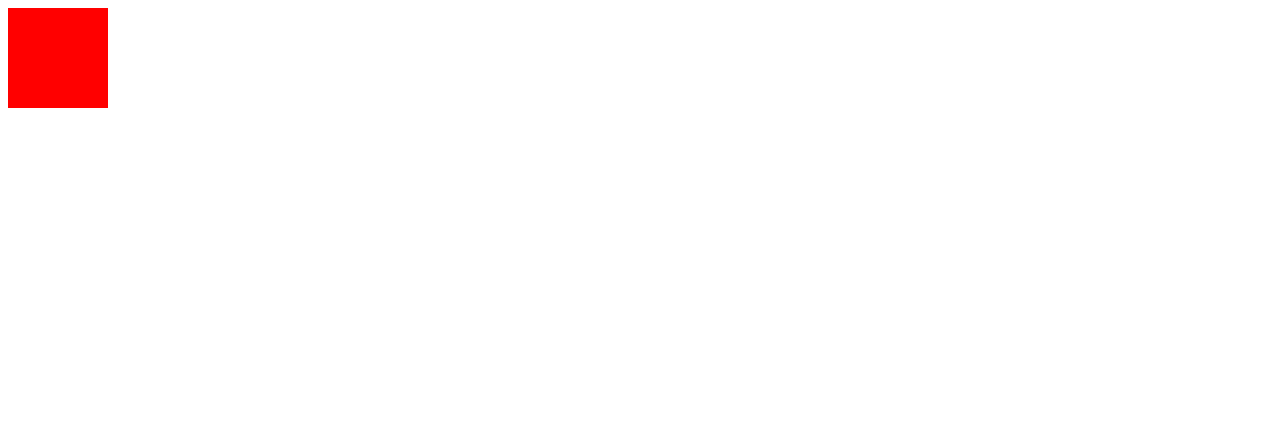
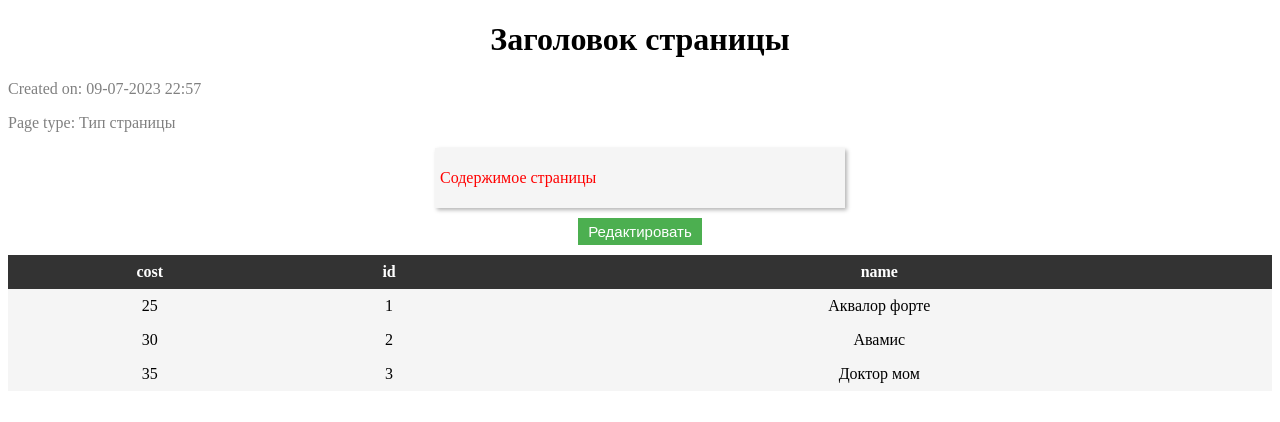
Before and after one commit to ankvsnkv/MedicalQueueFront, an Angular app: page / in a window 1280 px wide. Shown: the top 422 px of the page. Built offline with nearby package versions, Linux system fonts and the light colour scheme.

Commit message:
Добавлен компонент страницы, добавлен грид компонент

```diff
--- a/src/app/app.component.html
+++ b/src/app/app.component.html
@@ -1 +1,2 @@
-<div style="background: var(--main-color); height: 100px; width: 100px;"></div>
+<!--<div style="background: var(--main-color); height: 100px; width: 100px;"></div> -->
+<app-page></app-page>
--- /dev/null
+++ b/src/app/data-grid/data-grid.component.html
@@ -0,0 +1,12 @@
+<table>
+    <thead>
+      <tr>
+        <th *ngFor="let header of data[0] | keyvalue">{{ header.key }}</th>
+      </tr>
+    </thead>
+    <tbody>
+      <tr *ngFor="let item of data">
+        <td *ngFor="let value of item | keyvalue">{{ value.value }}</td>
+      </tr>
+    </tbody>
+  </table>
--- /dev/null
+++ b/src/app/data-grid/data-grid.component.scss
@@ -0,0 +1,18 @@
+table {
+    margin: 0 auto; /* Центрирование таблицы на странице */
+    border-collapse: collapse;
+    width: 100%;
+  }
+
+  th {
+    background-color: #333; /* Более темный фон для головы таблицы */
+    color: #fff;
+    text-align: center; /* Центрирование текста в ячейке */
+    padding: 8px;
+  }
+
+  td {
+    background-color: #f5f5f5; /* Более светлый фон для остальной части таблицы */
+    text-align: center; /* Центрирование текста в ячейке */
+    padding: 8px;
+  }
--- /dev/null
+++ b/src/app/data-grid/data-grid.component.ts
@@ -0,0 +1,11 @@
+import { Component, Input } from '@angular/core';
+
+@Component({
+  selector: 'app-data-grid',
+  templateUrl: './data-grid.component.html',
+  styleUrls: ['./data-grid.component.scss']
+})
+export class DataGridComponent {
+  @Input()
+  data!: any[];
+}
--- /dev/null
+++ b/src/app/page/page.component.html
@@ -0,0 +1,27 @@
+<h1 class="page-header">{{ title }}</h1>
+<p class="page-paragraph">Created on: {{ creationDate }}</p>
+<p class="page-paragraph">Page type: {{ pageType }}</p>
+
+<div *ngIf="admin">
+  <div [hidden]="editingMode">
+
+      <div class="page-content" id="content"> <app-data-grid [data]="dataArray"></app-data-grid> </div>
+      <button class="page-button" (click)="enableEditing()">Редактировать</button>
+      <app-data-grid [data]="dataArray"></app-data-grid>
+    </div>
+
+    <div *ngIf="editingMode">
+      <textarea class="page-content" [(ngModel)]="content"
+      oninput="this.style.height = 'auto'; this.style.height = (this.scrollHeight + 2) + 'px';">
+      </textarea>  <br>
+      <button class="page-button" (click)="onSaveContent()">Сохранить</button>
+      <app-data-grid [data]="dataArray"></app-data-grid>
+    </div>
+</div>
+
+
+
+<div *ngIf="!admin">
+    <div class="page-content" id="content"></div>
+    <app-data-grid [data]="dataArray"></app-data-grid>
+</div>
--- /dev/null
+++ b/src/app/page/page.component.scss
@@ -0,0 +1,75 @@
+.page {
+
+    &-header {
+        display: flex;
+        justify-content: center;
+        color: black;
+    }
+
+    &-paragraph {
+        color: grey
+
+    }
+
+    &-block {
+        display: flex;
+        justify-content: center;
+    }
+
+    &-content {
+        display: flex;
+        justify-content: center;
+        flex-direction: column;
+
+        margin: auto;
+        width: fit-content;
+        height: auto;
+        overflow: auto;
+        resize: none;
+        padding: 5px;
+        min-width: 400px;
+
+
+        border-color: darkgreen;
+        background-color: whitesmoke;
+        box-shadow: 2px 2px 4px rgba(0, 0, 0, 0.3);
+
+    }
+
+    &-button {
+        display: flex;
+        justify-content: center;
+
+        margin:auto;
+        margin-top: 10px;
+        margin-bottom: 10px;
+        padding: 5px 10px;
+        width: fit-content;
+
+        font-size: 15px;
+
+        background-color: #4CAF50;
+        color: white;
+        border: none;
+
+        transition: 0.5s;
+
+    }
+
+    &-button:hover {
+        background-color: green;
+        transition: 0.2s;
+    }
+
+
+    .grid-container {
+        display: grid;
+        grid-template-columns: repeat(3, 1fr);
+        grid-template-rows: auto;
+      }
+
+      .grid-item {
+        margin: 10px;
+      }
+
+}
--- /dev/null
+++ b/src/app/page/page.component.ts
@@ -0,0 +1,48 @@
+import { Component } from '@angular/core';
+import { dateToStringDD } from '../shared/functions/date-to-string.functions';
+import { dateToStringTT } from '../shared/functions/date-to-string.functions';
+
+@Component({
+  selector: 'app-page',
+  templateUrl: './page.component.html',
+  styleUrls: ['./page.component.scss']
+})
+export class PageComponent {
+
+  title: string = "";
+  creationDate: string = "";
+  pageType: string = "";
+  content: string = "";
+
+  admin: boolean = true;
+  editingMode: boolean = false;
+
+  dataArray: any[] = [
+    { id: 1, name: 'Аквалор форте', cost: 25 },
+    { id: 2, name: 'Авамис', const: 30 },
+    { id: 3, name: 'Доктор мом', cost: 35 },]
+
+  ngOnInit() {
+    this.title = 'Заголовок страницы';
+    var date: Date = new Date();
+    this.creationDate = dateToStringTT(date);
+    this.pageType = 'Тип страницы';
+    this.content = '<p style="color:red">Содержимое страницы</p>';
+  }
+
+  ngAfterViewInit() {
+    this.onSaveContent();
+  }
+
+  onSaveContent() {
+    this.editingMode = false;
+    var content = document.getElementById("content");
+    if(content != null)
+      content.innerHTML = this.content;
+  }
+
+  enableEditing() {
+    this.editingMode = true;
+  }
+
+}
--- /dev/null
+++ b/src/app/shared/functions/date-to-string.functions.ts
@@ -0,0 +1,17 @@
+export function dateToStringDD(date: Date) {
+  const year = date.getFullYear();
+  const month = String(date.getMonth() + 1).padStart(2, '0');
+  const day = String(date.getDate()).padStart(2, '0');
+
+  return `${day}-${month}-${year}`;
+}
+
+export function dateToStringTT(date: Date) {
+  var formatDate = dateToStringDD(date);
+
+  const hour = date.getHours();
+  const minute = String(date.getMinutes()).padStart(2, '0');
+
+  return `${formatDate} ${hour}:${minute}`;
+
+}
```
Also changed, not shown: src/app/app.module.ts (+9 -2 lines).
